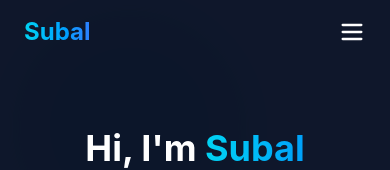
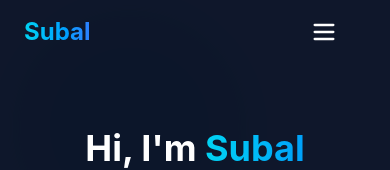
Before and after one commit to subal43/portfolio, a React (Vite) app: page / in a window 390 px wide. Shown: the top 170 px of the page. Built offline with nearby package versions, Linux system fonts and the light colour scheme.

Commit message:
fix navbar for mobile

```diff
--- a/components/navbar.tsx
+++ b/components/navbar.tsx
@@ -97,7 +97,7 @@ export const Navbar: React.FC = () => {
 
         {/* Mobile Menu Button */}
         <button
-          className="md:hidden text-white focus:outline-none"
+          className="md:hidden text-white focus:outline-none mr-7 "
           onClick={() => setIsOpen(!isOpen)}
           aria-label="Toggle menu"
           aria-expanded={isOpen}
```
